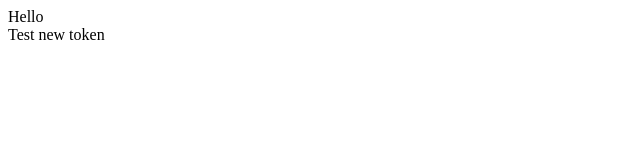
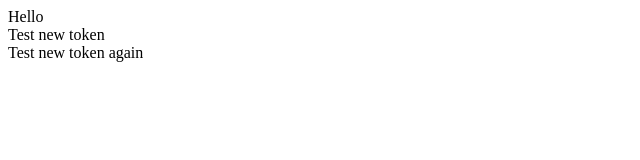
Before and after one commit to Scott-Jia/Demo-Repo, a plain HTML site: page index.html in a window 1280 px wide. Shown: the whole page, without its empty margins (0-640 px from the left). Drawn offline with Linux system fonts and the light colour scheme.

Commit message:
test token again

```diff
--- a/index.html
+++ b/index.html
@@ -1,3 +1,5 @@
 <div>Hello</div>
 
 <div>Test new token</div>
+
+<div>Test new token again</div>
```
